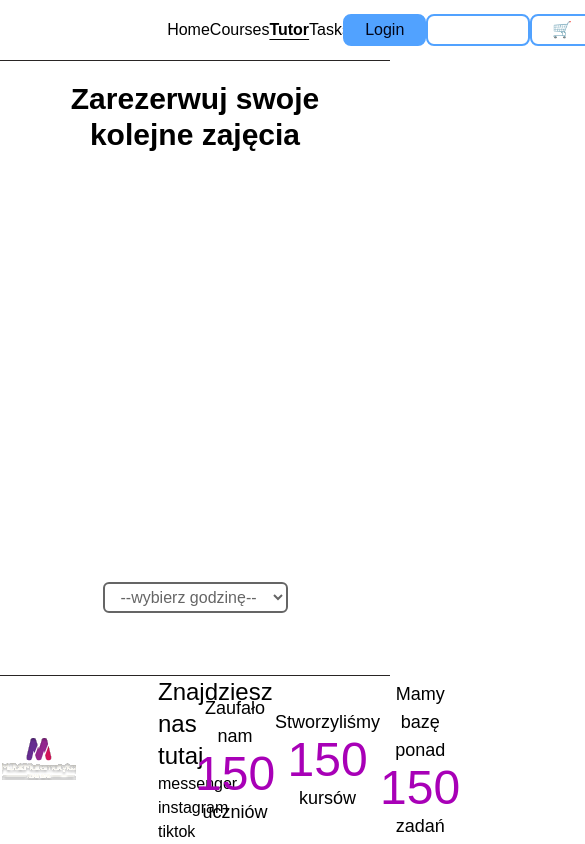
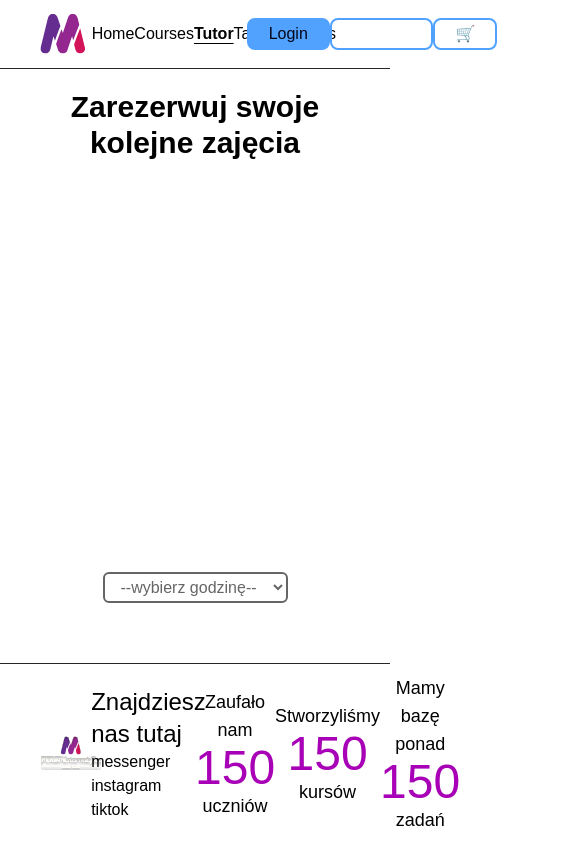
Before and after one commit to Nikko05/MJakMatematyka, a Next.js app: page /tutor in a window 390 px wide. Shown: the whole page, 585 px wide, since content can reach past the window. Built offline with nearby package versions, Linux system fonts and the light colour scheme.

Commit message:
Uprading styles of body, footer and navigation. Adding responsive

```diff
--- a/src/app/(marketing)/layout.tsx
+++ b/src/app/(marketing)/layout.tsx
@@ -27,7 +27,7 @@ export default function RootLayout({
   return (
     <html lang="en">
       <body
-        className={`${geistSans.variable} ${geistMono.variable} antialiased min-h-screen flex flex-col`}
+        className={`${geistSans.variable} ${geistMono.variable} antialiased min-h-screen flex flex-col lg:px-20 xl:px-60`}
       >
         <NavigationBar/>
         <main className="flex-1 p-5 flex flex-col justify-around items-center">{children}</main>
--- a/src/app/ui/Footer.tsx
+++ b/src/app/ui/Footer.tsx
@@ -2,17 +2,19 @@ import React from 'react';
 
 function Footer() {
   return (
-    <footer className='flex justify-center border-t-1 border-stone-800'>
-      <div className='w-2/10 flex py-10 justify-center items-center'>
-        <img src="/logo.svg" alt="logo" className='w-45'/>
+    <footer className='flex justify-center border-t-1 border-stone-800 px-10'>
+      <div className='w-2/10 flex py-5 justify-center items-center'>
+        <img src="/logo.svg" alt="logo" className='h-35'/>
       </div>
-      <div className='w-3/10 flex flex-col pl-20 justify-center'>
-        <div className='text-2xl'>Znajdziesz nas tutaj</div>
-        <div>messenger</div>
-        <div>instagram</div>
-        <div>tiktok</div>
+      <div className='w-3/10 flex flex-col justify-center items-center'>
+        <div>
+          <div className='text-2xl'>Znajdziesz nas tutaj</div>
+          <div>messenger</div>
+          <div>instagram</div>
+          <div>tiktok</div>
+        </div>
       </div>
-      <div className='w-5/10 items-center flex justify-around pr-15'>
+      <div className='w-5/10 items-center flex justify-around'>
       {/* making component with this dives and generate using data from api **future */}
         <div className='justify-around flex flex-col'>
           <div className='text-lg text-center'>Zaufało nam</div>
--- a/src/app/ui/NavLinks.tsx
+++ b/src/app/ui/NavLinks.tsx
@@ -13,7 +13,7 @@ export default function LinksForNav({hrefsToLink: { hrefs }}: HrefsProps ) {
   const pathname = usePathname();
 
   return (
-    <div className='flex items-baseline pr-40 pl-40 w-4/7 justify-around'>
+    <div className='flex items-baseline w-1/2 pr-15 justify-around'>
       {hrefs.map(({href, label}) => <Link key={label} href={`${href}`} className={`capitalize ${pathname == href ? 'underline underline-offset-4 font-bold' : ''}`}>{label}</Link>)}
     </div>
   );
--- a/src/app/ui/NavigationBar.tsx
+++ b/src/app/ui/NavigationBar.tsx
@@ -57,12 +57,12 @@ const hrefsToLink = {
 
 function NavigationBar() {
   return (
-    <nav className='flex justify-center items-center py-3.5 border-b-1 border-stone-800'>
-      <div className='w-1/7'>
-        <img src='/logo_basic.svg' alt="logo" className='w-25 pl-15'/>
+    <nav className='flex justify-center items-center py-3.5 px-10 border-b-1 border-stone-800'>
+      <div className='w-1/6'>
+        <img src='/logo_basic.svg' alt="logo" className='h-10'/>
       </div>
       <NavLinks hrefsToLink={hrefsToLink}></NavLinks>
-      <div className='flex items-baseline pr-20 pl-4 w-2/7 justify-around'>
+      <div className='flex items-baseline w-1/3 justify-around'>
         <Link href='/login'>
           <Button btnData={ btnDark }/>
         </Link>
```
